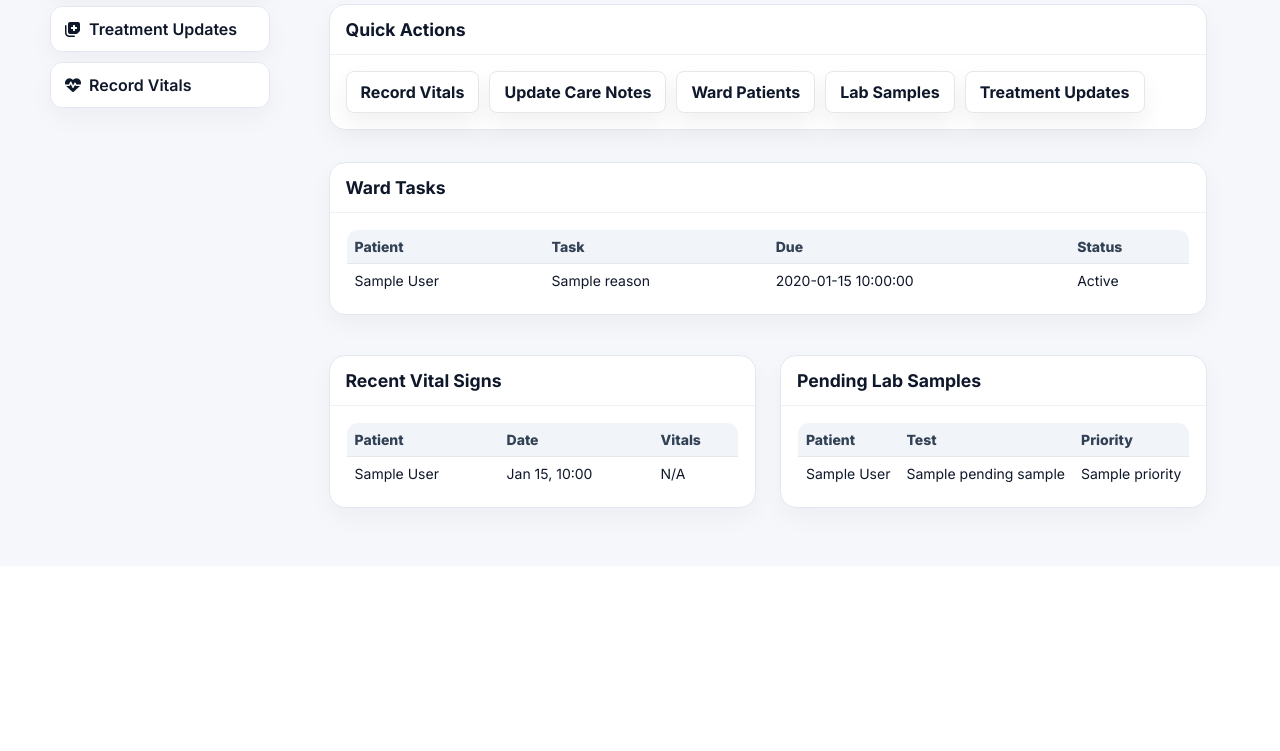
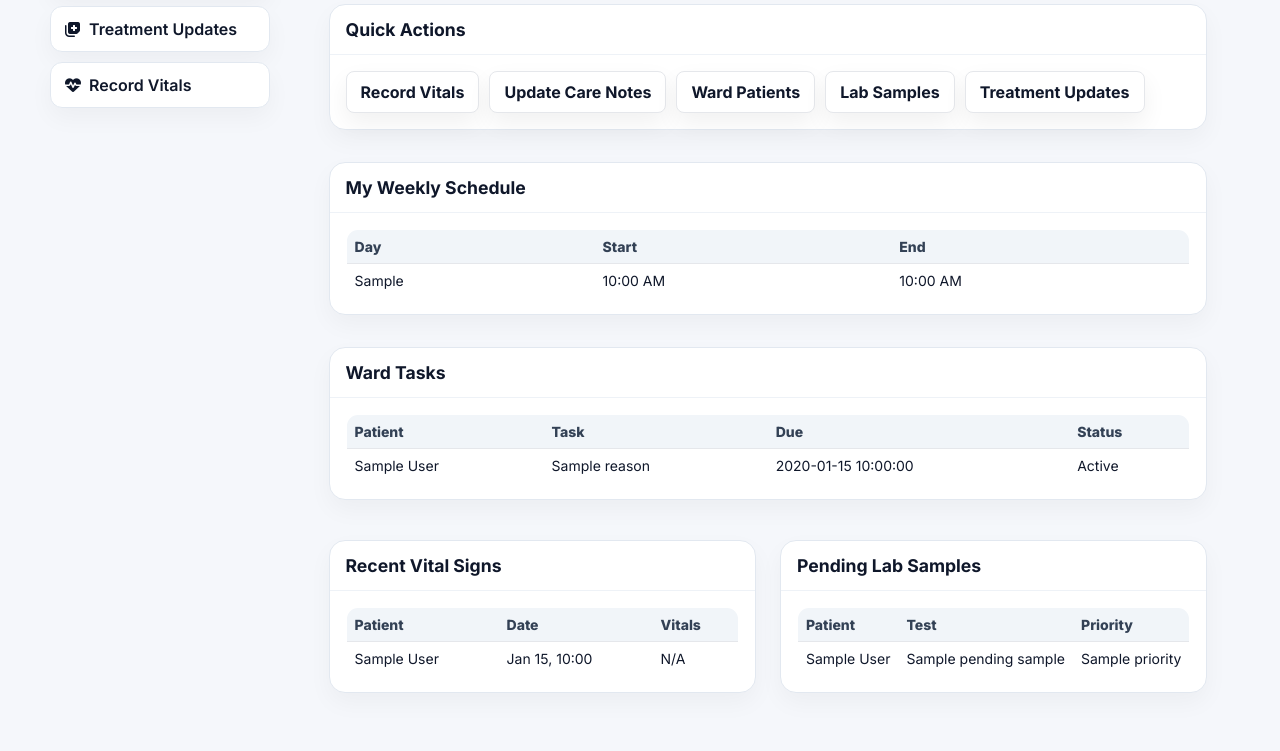
Before and after one commit to ainreach/HMS-G1, a CodeIgniter 4 app: the page made by app/Views/nurse/dashboard.php in a window 1280 px wide. Shown: the part 249-1000 px from the top of the page. Before the commit the page ends 773 px from the top, so only its background shows below. Run offline with PHP 8.4 and a stand-in for CodeIgniter, Linux system fonts and the light colour scheme; the template is opened without the code that fills it: most values are stand-ins (such as "Sample title", 1, 10 or a date in 2020); data that the repository does not hold is empty; some libraries are stand-ins or nearby versions.

Commit message:
Show staff weekly schedule on doctor and nurse dashboards

```diff
--- a/app/Views/nurse/dashboard.php
+++ b/app/Views/nurse/dashboard.php
@@ -40,6 +40,51 @@
         <a class="btn" href="<?= site_url('nurse/ward-patients') ?>" style="padding:10px 14px;border:1px solid #e5e7eb;border-radius:8px;text-decoration:none">Ward Patients</a>
         <a class="btn" href="<?= site_url('nurse/lab-samples') ?>" style="padding:10px 14px;border:1px solid #e5e7eb;border-radius:8px;text-decoration:none">Lab Samples</a>
         <a class="btn" href="<?= site_url('nurse/treatment-updates') ?>" style="padding:10px 14px;border:1px solid #e5e7eb;border-radius:8px;text-decoration:none">Treatment Updates</a>
+      </div>
+    </section>
+
+    <section class="panel" style="margin-top:16px">
+      <div class="panel-head"><h2 style="margin:0;font-size:1.1rem">My Weekly Schedule</h2></div>
+      <div class="panel-body" style="overflow:auto">
+        <?php
+          $dayNames = [
+            'monday' => 'Monday',
+            'tuesday' => 'Tuesday',
+            'wednesday' => 'Wednesday',
+            'thursday' => 'Thursday',
+            'friday' => 'Friday',
+            'saturday' => 'Saturday',
+            'sunday' => 'Sunday',
+          ];
+        ?>
+        <?php if (!empty($schedule)) : ?>
+          <table class="table" style="width:100%;border-collapse:collapse">
+            <thead>
+              <tr>
+                <th style="text-align:left;padding:8px;border-bottom:1px solid #e5e7eb">Day</th>
+                <th style="text-align:left;padding:8px;border-bottom:1px solid #e5e7eb">Start</th>
+                <th style="text-align:left;padding:8px;border-bottom:1px solid #e5e7eb">End</th>
+              </tr>
+            </thead>
+            <tbody>
+              <?php foreach ($schedule as $row) : ?>
+                <tr>
+                  <td style="padding:8px;border-bottom:1px solid #f3f4f6">
+                    <?= esc($dayNames[strtolower($row['day_of_week'] ?? '')] ?? ucfirst($row['day_of_week'] ?? '')) ?>
+                  </td>
+                  <td style="padding:8px;border-bottom:1px solid #f3f4f6">
+                    <?= esc(date('g:i A', strtotime($row['start_time'] ?? '00:00:00'))) ?>
+                  </td>
+                  <td style="padding:8px;border-bottom:1px solid #f3f4f6">
+                    <?= esc(date('g:i A', strtotime($row['end_time'] ?? '00:00:00'))) ?>
+                  </td>
+                </tr>
+              <?php endforeach; ?>
+            </tbody>
+          </table>
+        <?php else : ?>
+          <p style="padding:8px;color:#6b7280;">No schedule defined. Please contact the administrator.</p>
+        <?php endif; ?>
       </div>
     </section>
 
```
Also changed, not shown: app/Controllers/Doctor.php (+9 -0 lines), app/Controllers/Nurse.php (+9 -0 lines), app/Views/doctor/dashboard.php (+45 -0 lines).
